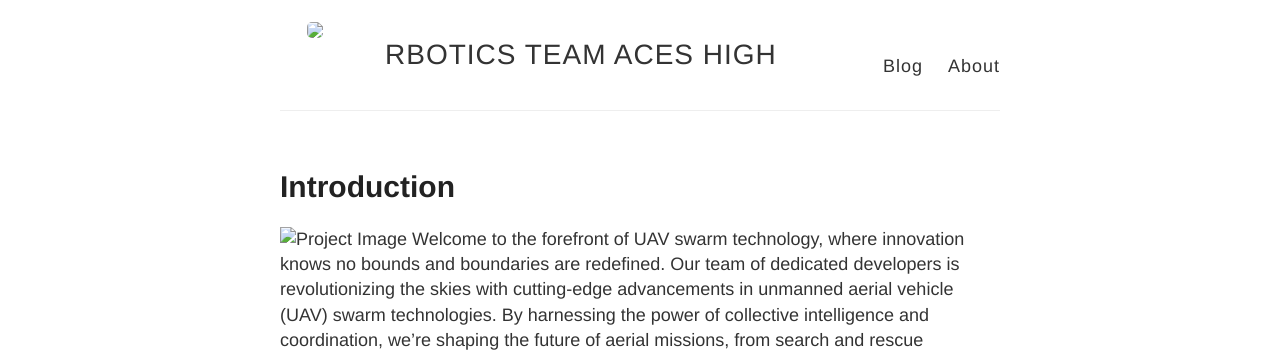
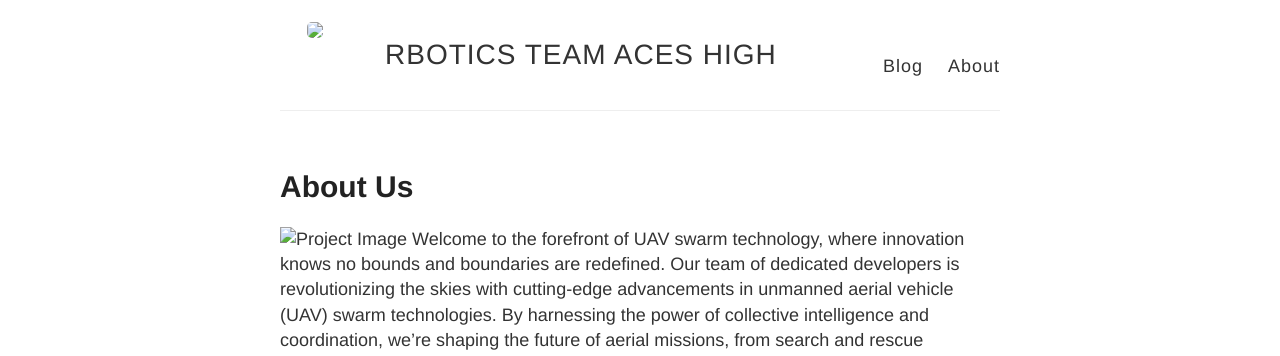
Before and after one commit to irene-chr/AcesHigh, a Jekyll site: the page built from _posts/2020-3-1-Posts.md, in a window 1280 px wide. Shown: the top 356 px of the page. Built offline with Jekyll 4.4.1, drawn with Linux system fonts in a browser that asks for light colours.

Commit message:
Update 2020-3-1-Posts.md

```diff
--- a/_posts/2020-3-1-Posts.md
+++ b/_posts/2020-3-1-Posts.md
@@ -1,6 +1,6 @@
 ---
 layout: post
-title: Introduction
+title: About Us
 ---
 
 
```
